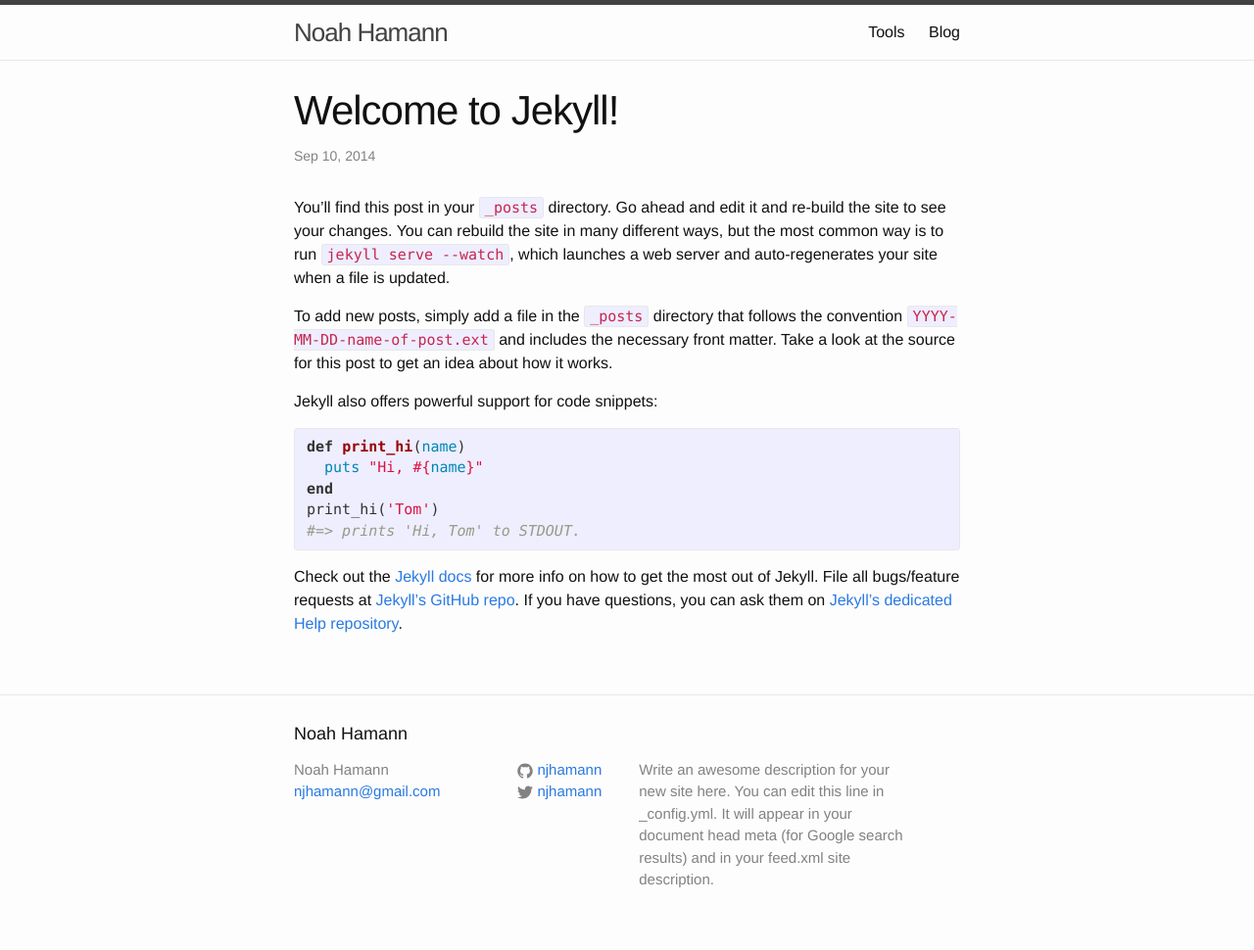
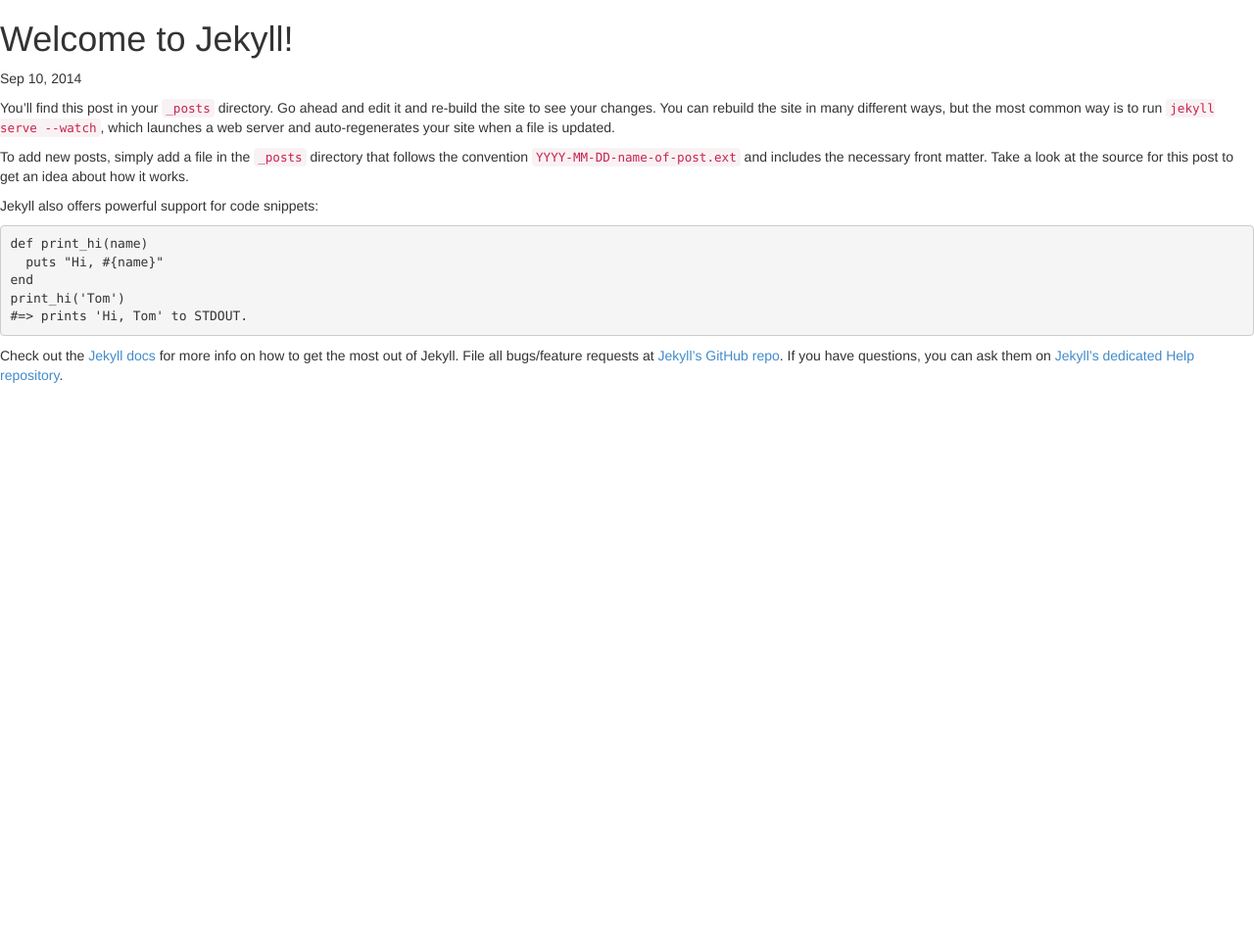
Before and after one commit to njhamann/personal-site, a Jekyll site: the page built from _posts/2014-09-10-welcome-to-jekyll.markdown, in a window 1280 px wide. Shown: the whole page at 98% size. Built offline with Jekyll 4.4.1, drawn with Linux system fonts in a browser that asks for light colours; after the commit the page ends 900 px from its top, so only the background shows below that.

Commit message:
removed stuff

```diff
--- a/_config.yml
+++ b/_config.yml
@@ -2,9 +2,7 @@
 title: Noah Hamann
 email: njhamann@gmail.com
 description: > # this means to ignore newlines until "baseurl:"
-  Write an awesome description for your new site here. You can edit this
-  line in _config.yml. It will appear in your document head meta (for
-  Google search results) and in your feed.xml site description.
+    I am a developer from Minneapolis, MN
 baseurl: "" # the subpath of your site, e.g. /blog/
 url: "http://noahhamann.com" # the base hostname & protocol for your site
 twitter_username: njhamann
--- /dev/null
+++ b/_includes/scripts.html
@@ -0,0 +1,3 @@
+<script>
+console.log('noahhamann.com');
+</script>
--- a/_layouts/default.html
+++ b/_layouts/default.html
@@ -1,20 +1,8 @@
 <!DOCTYPE html>
 <html>
-
   {% include head.html %}
-
   <body>
-
-    {% include header.html %}
-
-    <div class="page-content">
-      <div class="wrapper">
-        {{ content }}
-      </div>
-    </div>
-
-    {% include footer.html %}
-
+  {{ content }}
+  {% include scripts.html %}
   </body>
-
 </html>
--- a/_sass/_base.scss
+++ /dev/null
@@ -1,204 +0,0 @@
-/**
- * Reset some basic elements
- */
-body, h1, h2, h3, h4, h5, h6,
-p, blockquote, pre, hr,
-dl, dd, ol, ul, figure {
-    margin: 0;
-    padding: 0;
-}
-
-
-
-/**
- * Basic styling
- */
-body {
-    font-family: $base-font-family;
-    font-size: $base-font-size;
-    line-height: $base-line-height;
-    font-weight: 300;
-    color: $text-color;
-    background-color: $background-color;
-    -webkit-text-size-adjust: 100%;
-}
-
-
-
-/**
- * Set `margin-bottom` to maintain vertical rhythm
- */
-h1, h2, h3, h4, h5, h6,
-p, blockquote, pre,
-ul, ol, dl, figure,
-%vertical-rhythm {
-    margin-bottom: $spacing-unit / 2;
-}
-
-
-
-/**
- * Images
- */
-img {
-    max-width: 100%;
-    vertical-align: middle;
-}
-
-
-
-/**
- * Figures
- */
-figure > img {
-    display: block;
-}
-
-figcaption {
-    font-size: $small-font-size;
-}
-
-
-
-/**
- * Lists
- */
-ul, ol {
-    margin-left: $spacing-unit;
-}
-
-li {
-    > ul,
-    > ol {
-         margin-bottom: 0;
-    }
-}
-
-
-
-/**
- * Headings
- */
-h1, h2, h3, h4, h5, h6 {
-    font-weight: 300;
-}
-
-
-
-/**
- * Links
- */
-a {
-    color: $brand-color;
-    text-decoration: none;
-
-    &:visited {
-        color: darken($brand-color, 15%);
-    }
-
-    &:hover {
-        color: $text-color;
-        text-decoration: underline;
-    }
-}
-
-
-
-/**
- * Blockquotes
- */
-blockquote {
-    color: $grey-color;
-    border-left: 4px solid $grey-color-light;
-    padding-left: $spacing-unit / 2;
-    font-size: 18px;
-    letter-spacing: -1px;
-    font-style: italic;
-
-    > :last-child {
-        margin-bottom: 0;
-    }
-}
-
-
-
-/**
- * Code formatting
- */
-pre,
-code {
-    font-size: 15px;
-    border: 1px solid $grey-color-light;
-    border-radius: 3px;
-    background-color: #eef;
-}
-
-code {
-    padding: 1px 5px;
-}
-
-pre {
-    padding: 8px 12px;
-    overflow-x: scroll;
-
-    > code {
-        border: 0;
-        padding-right: 0;
-        padding-left: 0;
-    }
-}
-
-
-
-/**
- * Wrapper
- */
-.wrapper {
-    max-width: -webkit-calc(800px - (#{$spacing-unit} * 2));
-    max-width:         calc(800px - (#{$spacing-unit} * 2));
-    margin-right: auto;
-    margin-left: auto;
-    padding-right: $spacing-unit;
-    padding-left: $spacing-unit;
-    @extend %clearfix;
-
-    @include media-query($on-laptop) {
-        max-width: -webkit-calc(800px - (#{$spacing-unit}));
-        max-width:         calc(800px - (#{$spacing-unit}));
-        padding-right: $spacing-unit / 2;
-        padding-left: $spacing-unit / 2;
-    }
-}
-
-
-
-/**
- * Clearfix
- */
-%clearfix {
-
-    &:after {
-        content: "";
-        display: table;
-        clear: both;
-    }
-}
-
-
-
-/**
- * Icons
- */
-.icon {
-
-    > svg {
-        display: inline-block;
-        width: 16px;
-        height: 16px;
-        vertical-align: middle;
-
-        path {
-            fill: $grey-color;
-        }
-    }
-}
--- a/_sass/_layout.scss
+++ /dev/null
@@ -1,236 +0,0 @@
-/**
- * Site header
- */
-.site-header {
-    border-top: 5px solid $grey-color-dark;
-    border-bottom: 1px solid $grey-color-light;
-    min-height: 56px;
-
-    // Positioning context for the mobile navigation icon
-    position: relative;
-}
-
-.site-title {
-    font-size: 26px;
-    line-height: 56px;
-    letter-spacing: -1px;
-    margin-bottom: 0;
-    float: left;
-
-    &,
-    &:visited {
-        color: $grey-color-dark;
-    }
-}
-
-.site-nav {
-    float: right;
-    line-height: 56px;
-
-    .menu-icon {
-        display: none;
-    }
-
-    .page-link {
-        color: $text-color;
-        line-height: $base-line-height;
-
-        // Gaps between nav items, but not on the first one
-        &:not(:first-child) {
-            margin-left: 20px;
-        }
-    }
-
-    @include media-query($on-palm) {
-        position: absolute;
-        top: 9px;
-        right: 30px;
-        background-color: $background-color;
-        border: 1px solid $grey-color-light;
-        border-radius: 5px;
-        text-align: right;
-
-        .menu-icon {
-            display: block;
-            float: right;
-            width: 36px;
-            height: 26px;
-            line-height: 0;
-            padding-top: 10px;
-            text-align: center;
-
-            > svg {
-                width: 18px;
-                height: 15px;
-
-                path {
-                    fill: $grey-color-dark;
-                }
-            }
-        }
-
-        .trigger {
-            clear: both;
-            display: none;
-        }
-
-        &:hover .trigger {
-            display: block;
-            padding-bottom: 5px;
-        }
-
-        .page-link {
-            display: block;
-            padding: 5px 10px;
-        }
-    }
-}
-
-
-
-/**
- * Site footer
- */
-.site-footer {
-    border-top: 1px solid $grey-color-light;
-    padding: $spacing-unit 0;
-}
-
-.footer-heading {
-    font-size: 18px;
-    margin-bottom: $spacing-unit / 2;
-}
-
-.contact-list,
-.social-media-list {
-    list-style: none;
-    margin-left: 0;
-}
-
-.footer-col-wrapper {
-    font-size: 15px;
-    color: $grey-color;
-    margin-left: -$spacing-unit / 2;
-    @extend %clearfix;
-}
-
-.footer-col {
-    float: left;
-    margin-bottom: $spacing-unit / 2;
-    padding-left: $spacing-unit / 2;
-}
-
-.footer-col-1 {
-    width: -webkit-calc(35% - (#{$spacing-unit} / 2));
-    width:         calc(35% - (#{$spacing-unit} / 2));
-}
-
-.footer-col-2 {
-    width: -webkit-calc(20% - (#{$spacing-unit} / 2));
-    width:         calc(20% - (#{$spacing-unit} / 2));
-}
-
-.footer-col-3 {
-    width: -webkit-calc(45% - (#{$spacing-unit} / 2));
-    width:         calc(45% - (#{$spacing-unit} / 2));
-}
-
-@include media-query($on-laptop) {
-    .footer-col-1,
-    .footer-col-2 {
-        width: -webkit-calc(50% - (#{$spacing-unit} / 2));
-        width:         calc(50% - (#{$spacing-unit} / 2));
-    }
-
-    .footer-col-3 {
-        width: -webkit-calc(100% - (#{$spacing-unit} / 2));
-        width:         calc(100% - (#{$spacing-unit} / 2));
-    }
-}
-
-@include media-query($on-palm) {
-    .footer-col {
-        float: none;
-        width: -webkit-calc(100% - (#{$spacing-unit} / 2));
-        width:         calc(100% - (#{$spacing-unit} / 2));
-    }
-}
-
-
-
-/**
- * Page content
- */
-.page-content {
-    padding: $spacing-unit 0;
-}
-
-.page-heading {
-    font-size: 20px;
-}
-
-.post-list {
-    margin-left: 0;
-    list-style: none;
-
-    > li {
-        margin-bottom: $spacing-unit;
-    }
-}
-
-.post-meta {
-    font-size: $small-font-size;
-    color: $grey-color;
-}
-
-.post-link {
-    display: block;
-    font-size: 24px;
-}
-
-
-
-/**
- * Posts
- */
-.post-header {
-    margin-bottom: $spacing-unit;
-}
-
-.post-title {
-    font-size: 42px;
-    letter-spacing: -1px;
-    line-height: 1;
-
-    @include media-query($on-laptop) {
-        font-size: 36px;
-    }
-}
-
-.post-content {
-    margin-bottom: $spacing-unit;
-
-    h2 {
-        font-size: 32px;
-
-        @include media-query($on-laptop) {
-            font-size: 28px;
-        }
-    }
-
-    h3 {
-        font-size: 26px;
-
-        @include media-query($on-laptop) {
-            font-size: 22px;
-        }
-    }
-
-    h4 {
-        font-size: 20px;
-
-        @include media-query($on-laptop) {
-            font-size: 18px;
-        }
-    }
-}
--- a/_sass/_syntax-highlighting.scss
+++ /dev/null
@@ -1,67 +0,0 @@
-/**
- * Syntax highlighting styles
- */
-.highlight {
-    background: #fff;
-    @extend %vertical-rhythm;
-
-    .c     { color: #998; font-style: italic } // Comment
-    .err   { color: #a61717; background-color: #e3d2d2 } // Error
-    .k     { font-weight: bold } // Keyword
-    .o     { font-weight: bold } // Operator
-    .cm    { color: #998; font-style: italic } // Comment.Multiline
-    .cp    { color: #999; font-weight: bold } // Comment.Preproc
-    .c1    { color: #998; font-style: italic } // Comment.Single
-    .cs    { color: #999; font-weight: bold; font-style: italic } // Comment.Special
-    .gd    { color: #000; background-color: #fdd } // Generic.Deleted
-    .gd .x { color: #000; background-color: #faa } // Generic.Deleted.Specific
-    .ge    { font-style: italic } // Generic.Emph
-    .gr    { color: #a00 } // Generic.Error
-    .gh    { color: #999 } // Generic.Heading
-    .gi    { color: #000; background-color: #dfd } // Generic.Inserted
-    .gi .x { color: #000; background-color: #afa } // Generic.Inserted.Specific
-    .go    { color: #888 } // Generic.Output
-    .gp    { color: #555 } // Generic.Prompt
-    .gs    { font-weight: bold } // Generic.Strong
-    .gu    { color: #aaa } // Generic.Subheading
-    .gt    { color: #a00 } // Generic.Traceback
-    .kc    { font-weight: bold } // Keyword.Constant
-    .kd    { font-weight: bold } // Keyword.Declaration
-    .kp    { font-weight: bold } // Keyword.Pseudo
-    .kr    { font-weight: bold } // Keyword.Reserved
-    .kt    { color: #458; font-weight: bold } // Keyword.Type
-    .m     { color: #099 } // Literal.Number
-    .s     { color: #d14 } // Literal.String
-    .na    { color: #008080 } // Name.Attribute
-    .nb    { color: #0086B3 } // Name.Builtin
-    .nc    { color: #458; font-weight: bold } // Name.Class
-    .no    { color: #008080 } // Name.Constant
-    .ni    { color: #800080 } // Name.Entity
-    .ne    { color: #900; font-weight: bold } // Name.Exception
-    .nf    { color: #900; font-weight: bold } // Name.Function
-    .nn    { color: #555 } // Name.Namespace
-    .nt    { color: #000080 } // Name.Tag
-    .nv    { color: #008080 } // Name.Variable
-    .ow    { font-weight: bold } // Operator.Word
-    .w     { color: #bbb } // Text.Whitespace
-    .mf    { color: #099 } // Literal.Number.Float
-    .mh    { color: #099 } // Literal.Number.Hex
-    .mi    { color: #099 } // Literal.Number.Integer
-    .mo    { color: #099 } // Literal.Number.Oct
-    .sb    { color: #d14 } // Literal.String.Backtick
-    .sc    { color: #d14 } // Literal.String.Char
-    .sd    { color: #d14 } // Literal.String.Doc
-    .s2    { color: #d14 } // Literal.String.Double
-    .se    { color: #d14 } // Literal.String.Escape
-    .sh    { color: #d14 } // Literal.String.Heredoc
-    .si    { color: #d14 } // Literal.String.Interpol
-    .sx    { color: #d14 } // Literal.String.Other
-    .sr    { color: #009926 } // Literal.String.Regex
-    .s1    { color: #d14 } // Literal.String.Single
-    .ss    { color: #990073 } // Literal.String.Symbol
-    .bp    { color: #999 } // Name.Builtin.Pseudo
-    .vc    { color: #008080 } // Name.Variable.Class
-    .vg    { color: #008080 } // Name.Variable.Global
-    .vi    { color: #008080 } // Name.Variable.Instance
-    .il    { color: #099 } // Literal.Number.Integer.Long
-}
--- a/css/main.scss
+++ b/css/main.scss
@@ -1,49 +1,3 @@
 ---
 # Only the main Sass file needs front matter (the dashes are enough)
 ---
-@charset "utf-8";
-
-
-
-// Our variables
-$base-font-family: Helvetica, Arial, sans-serif;
-$base-font-size:   16px;
-$small-font-size:  $base-font-size * 0.875;
-$base-line-height: 1.5;
-
-$spacing-unit:     30px;
-
-$text-color:       #111;
-$background-color: #fdfdfd;
-$brand-color:      #2a7ae2;
-
-$grey-color:       #828282;
-$grey-color-light: lighten($grey-color, 40%);
-$grey-color-dark:  darken($grey-color, 25%);
-
-$on-palm:          600px;
-$on-laptop:        800px;
-
-
-
-// Using media queries with like this:
-// @include media-query($palm) {
-//     .wrapper {
-//         padding-right: $spacing-unit / 2;
-//         padding-left: $spacing-unit / 2;
-//     }
-// }
-@mixin media-query($device) {
-    @media screen and (max-width: $device) {
-        @content;
-    }
-}
-
-
-
-// Import partials from `sass_dir` (defaults to `_sass`)
-@import
-        "base",
-        "layout",
-        "syntax-highlighting"
-;
```
Also changed, not shown: index.html (+7 -2 lines).
